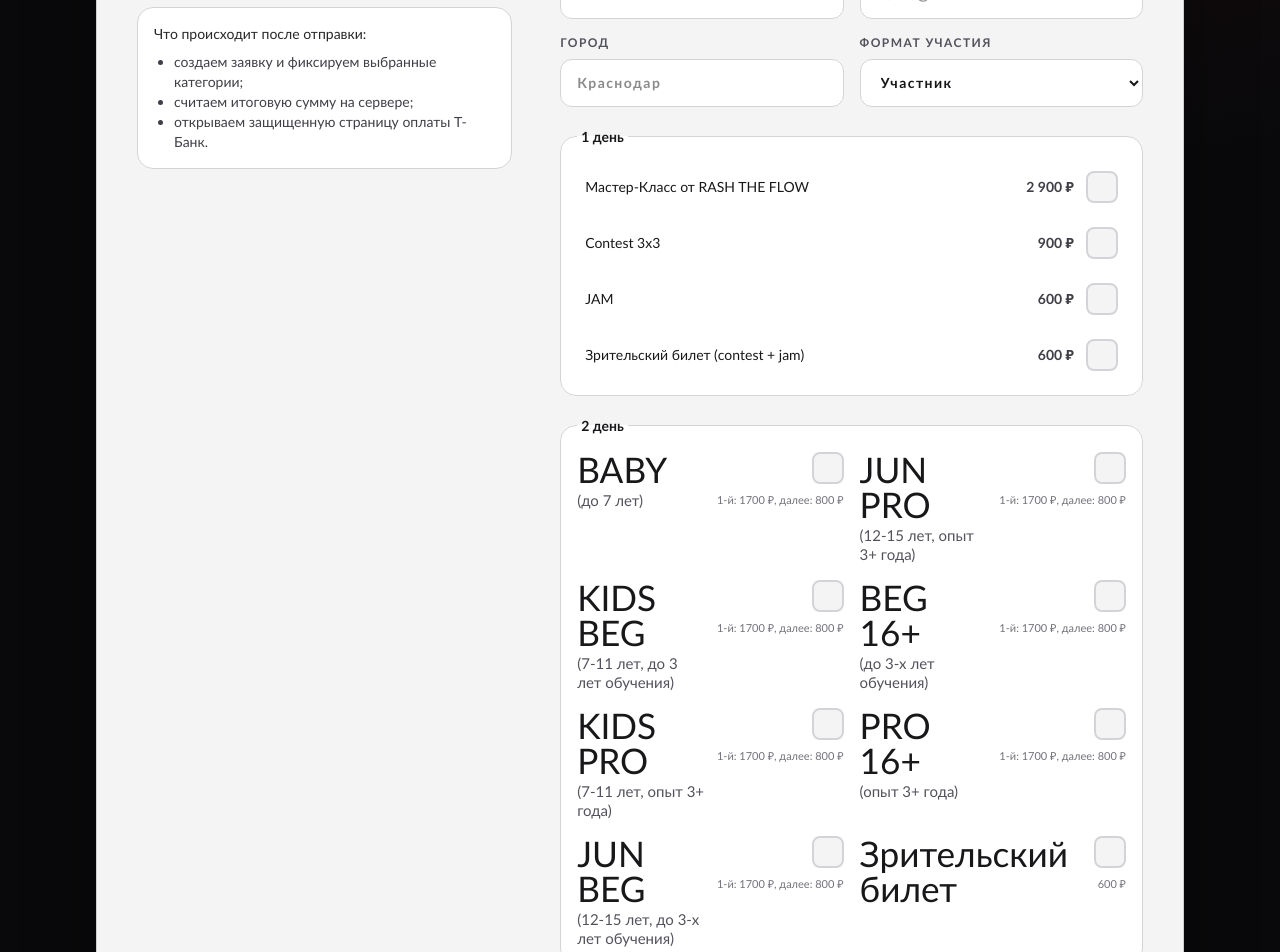
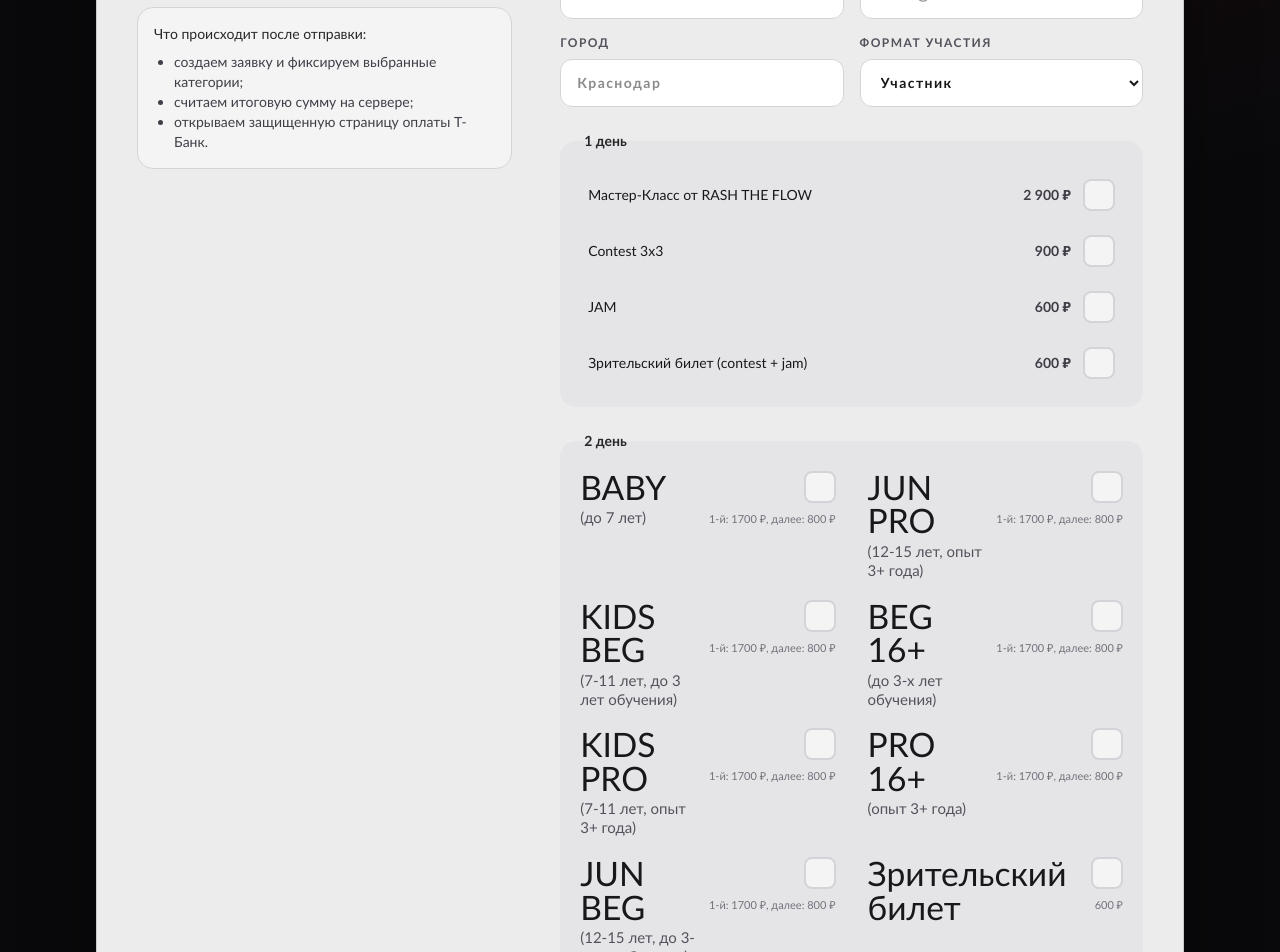
Before and after one commit to FibEli3/ALL-IN-BATTLE, a Next.js app: page / in a window 1280 px wide. Shown: the part 1180-2132 px from the top of the page. Built offline with nearby package versions, Linux system fonts and the light colour scheme.

Commit message:
style: tighten form layout and checkbox visuals toward figma

```diff
--- a/src/app/page.tsx
+++ b/src/app/page.tsx
@@ -100,7 +100,7 @@ export default function Home() {
         id="registration"
         className="mx-auto w-full max-w-6xl px-5 pb-20 md:px-8 md:pb-24"
       >
-        <div className="grid gap-8 rounded-3xl border border-zinc-700/20 bg-zinc-100 p-6 text-zinc-900 shadow-[0_20px_70px_rgba(0,0,0,0.35)] md:grid-cols-5 md:p-10">
+        <div className="grid gap-8 rounded-[2rem] border border-zinc-700/20 bg-[#ececec] p-6 text-zinc-900 shadow-[0_20px_70px_rgba(0,0,0,0.35)] md:grid-cols-5 md:p-10">
           <div className="fade-up md:col-span-2 md:pr-2">
             <h2 className="text-3xl font-extrabold uppercase tracking-tight md:text-4xl">
               Регистрация
@@ -109,7 +109,7 @@ export default function Home() {
               Заполни форму, мы сохраним заявку в базе и направим тебя на оплату через
               Т-Банк. Сумма считается автоматически по выбранным категориям.
             </p>
-            <div className="mt-6 rounded-2xl border border-zinc-300 bg-white p-4 text-sm text-zinc-800">
+            <div className="mt-6 rounded-2xl border border-zinc-300 bg-zinc-100 p-4 text-sm text-zinc-800">
               Что происходит после отправки:
               <ul className="mt-2 list-disc pl-5 text-zinc-700">
                 <li>создаем заявку и фиксируем выбранные категории;</li>
--- a/src/components/registration-form.tsx
+++ b/src/components/registration-form.tsx
@@ -129,7 +129,7 @@ export function RegistrationForm() {
   };
 
   return (
-    <form className="grid gap-5 text-zinc-900" onSubmit={onSubmit}>
+    <form className="grid gap-6 text-zinc-900" onSubmit={onSubmit}>
       <div className="grid gap-4 md:grid-cols-2">
         <label className="grid gap-2 text-xs font-semibold uppercase tracking-[0.12em] text-zinc-600">
           ФИО *
@@ -213,12 +213,12 @@ export function RegistrationForm() {
         </label>
       </div>
 
-      <fieldset className="grid gap-2 rounded-2xl border border-zinc-300 bg-white p-4">
-        <legend className="px-1 text-sm font-semibold text-zinc-900">1 день</legend>
+      <fieldset className="grid gap-2 rounded-2xl bg-zinc-200/80 p-5">
+        <legend className="px-1 text-sm font-semibold text-zinc-800">1 день</legend>
         {day1Options.map((option) => (
           <label
             key={option.id}
-            className="grid grid-cols-[1fr_auto_auto] items-center gap-3 rounded-lg px-2 py-2 hover:bg-zinc-100"
+            className="grid grid-cols-[1fr_auto_auto] items-center gap-3 rounded-lg px-2 py-2 hover:bg-zinc-100/80"
           >
             <span className="text-sm font-medium">{option.title}</span>
             <span className="text-sm font-semibold text-zinc-700">
@@ -228,19 +228,22 @@ export function RegistrationForm() {
               type="checkbox"
               checked={values.selectedOptionIds.includes(option.id)}
               onChange={() => toggleOption(option.id)}
-              className="h-8 w-8 appearance-none rounded-lg border-2 border-zinc-300 bg-zinc-100 transition checked:border-zinc-900 checked:bg-zinc-900"
+              className="h-8 w-8 appearance-none rounded-lg border-2 border-zinc-300 bg-zinc-100 transition checked:border-zinc-900 checked:bg-zinc-900 checked:bg-[linear-gradient(135deg,#111,#333)]"
             />
           </label>
         ))}
       </fieldset>
 
-      <fieldset className="grid gap-3 rounded-2xl border border-zinc-300 bg-white p-4">
-        <legend className="px-1 text-sm font-semibold text-zinc-900">2 день</legend>
-        <div className="grid gap-4 md:grid-cols-2">
+      <fieldset className="grid gap-5 rounded-2xl bg-zinc-200/80 p-5">
+        <legend className="px-1 text-sm font-semibold text-zinc-800">2 день</legend>
+        <div className="grid gap-x-8 gap-y-5 md:grid-cols-2">
           {day2Options.map((option) => (
-            <label key={option.id} className="grid grid-cols-[1fr_auto] items-start gap-3">
+            <label
+              key={option.id}
+              className="grid min-h-[86px] grid-cols-[1fr_auto] items-start gap-3"
+            >
               <span className="grid gap-1">
-                <span className="text-[2rem] leading-none md:text-[2.2rem]">{option.title}</span>
+                <span className="text-[1.8rem] leading-none md:text-[2.1rem]">{option.title}</span>
                 {option.subtitle ? (
                   <span className="text-[15px] leading-tight text-zinc-600">{option.subtitle}</span>
                 ) : null}
@@ -250,7 +253,7 @@ export function RegistrationForm() {
                   type="checkbox"
                   checked={values.selectedOptionIds.includes(option.id)}
                   onChange={() => toggleOption(option.id)}
-                  className="h-8 w-8 appearance-none rounded-lg border-2 border-zinc-300 bg-zinc-100 transition checked:border-zinc-900 checked:bg-zinc-900"
+                  className="h-8 w-8 appearance-none rounded-lg border-2 border-zinc-300 bg-zinc-100 transition checked:border-zinc-900 checked:bg-zinc-900 checked:bg-[linear-gradient(135deg,#111,#333)]"
                 />
                 <span className="text-right text-[11px] text-zinc-500">
                   {getOptionPriceHint(option.id)}
@@ -261,7 +264,7 @@ export function RegistrationForm() {
         </div>
       </fieldset>
 
-      <p className="rounded-xl border border-zinc-300 bg-white px-4 py-3 text-base font-semibold">
+      <p className="rounded-xl bg-zinc-900 px-4 py-3 text-base font-semibold text-white">
         Итого: {formatRub(selectedTotalRub)}
       </p>
 
```
